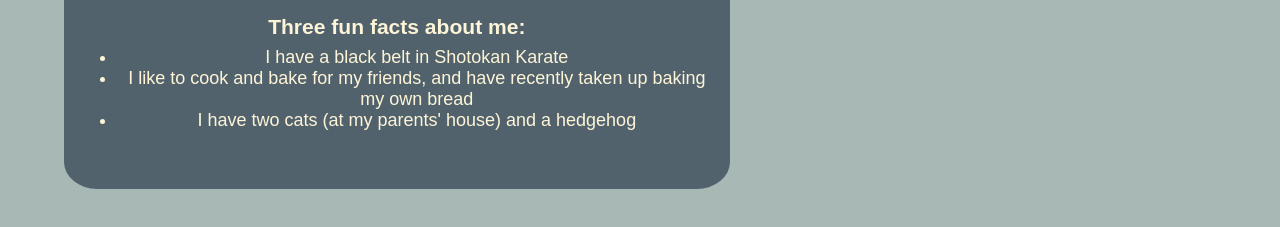
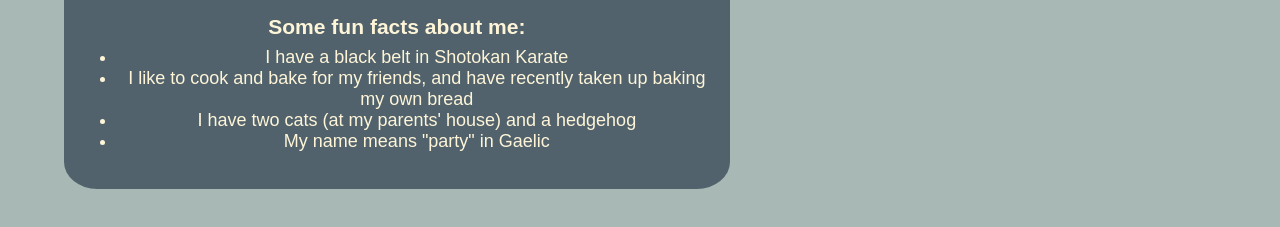
Before and after one commit to LeeSimon77/LeeSimon77.github.io, a plain HTML site: page index.html in a window 1280 px wide. Shown: the part 453-680 px from the top of the page. Drawn offline with Linux system fonts and the light colour scheme.

Commit message:
added another fun fact

```diff
--- a/index.html
+++ b/index.html
@@ -27,11 +27,12 @@
          I attend game jams and hack days, volunteer for mentorship opportunities, and spend a lot of time in the Computer Science
         Students Association lounge. Outside of comp sci, I play volleyball, do martial arts, and volunteer with the Association for
         Community Living Interlake. I also like to play video games, crochet, and play Dungeons and Dragons.
-        <br><br><h3>Three fun facts about me:</h3>
+        <br><br><h3>Some fun facts about me:</h3>
         <ul>
           <li>I have a black belt in Shotokan Karate</li>
           <li>I like to cook and bake for my friends, and have recently taken up baking my own bread</li>
           <li>I have two cats (at my parents' house) and a hedgehog</li>
+          <li>My name means "party" in Gaelic</li>
         </ul>
       </p>
     </div>
```
